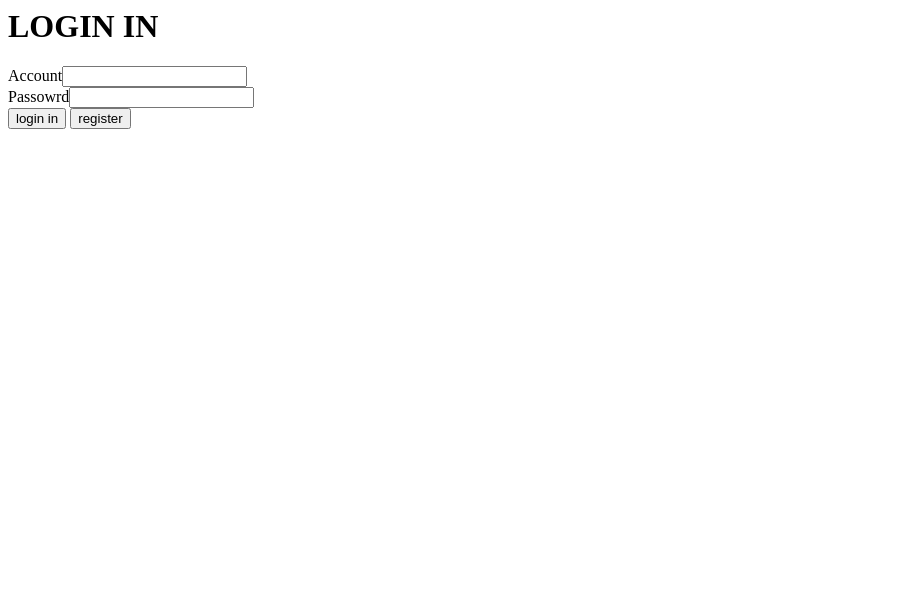
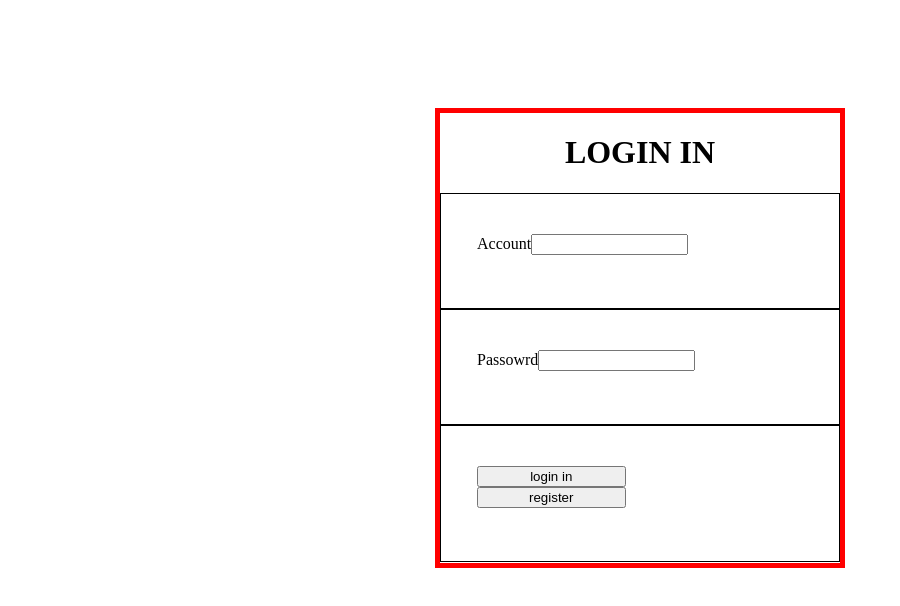
Before and after one commit to kongsicong/MyHomework, a plain HTML site: page Blog/login.html in a window 1280 px wide. Shown: the whole page, without its empty margins (0-900 px from the left). Drawn offline with Linux system fonts and the light colour scheme.

Commit message:
modidy the login page

```diff
--- a/Blog/css/login.css
+++ b/Blog/css/login.css
@@ -1,5 +1,27 @@
-#login{
-	width:%50;
-	height:50%
+body{
+	min-height: 800px;
+	max-height: 1000px;
+	height: 900px;
 
 }
+#login{
+	min-width: 400px;
+	margin-left: auto;
+	margin-right: auto;
+	position: relative;
+	padding-right: auto;
+	padding-left:auto;
+	top:100px;
+	border:5px solid red;
+	width:30%;
+	height:50%
+}
+#login>form>div{
+	height:40%;
+	border:1px solid black;
+	padding: 40px 65px 53px 36px;
+}
+div>input{
+	width:50%;
+	height:50%;
+}
--- a/Blog/login.html
+++ b/Blog/login.html
@@ -1,17 +1,20 @@
-<!DOCTYPE>
+<!DOCTYPE html>
 <html>
 	<head>
 		<title>login page</title>
-		<link ref="stylesheet" text="text/css" href="css/login.css"/>
+		<link rel="stylesheet" type="text/css" href="css\login.css">
 	</head>
-	<body>
+	<body >
 		<div id="login">
+			<h1 align="center" overflow="none">LOGIN IN</h1>
 			<form>
-				<h1>LOGIN IN</h1>
-				Account<input type="text" name="account"/></br>
-				Passowrd<input type="text" name="password"/></br>
-				<input type="button" value="login in"/>
-				<input type="button" value="register"/>
+				<div style="height:40%;border:1px solid black"><span>Account</span><input type="text" name="account" align="center"/></br></div>
+				<div style="height:40%;border:1px solid black"><span>Passowrd</span><input type="text" name="password"/></br></div>
+				<div>
+					<input type="button" value="login in" />
+					<input type="button" value="register"/>
+				</div>
+
 			</form>
 		</div>
 	</body>
```
